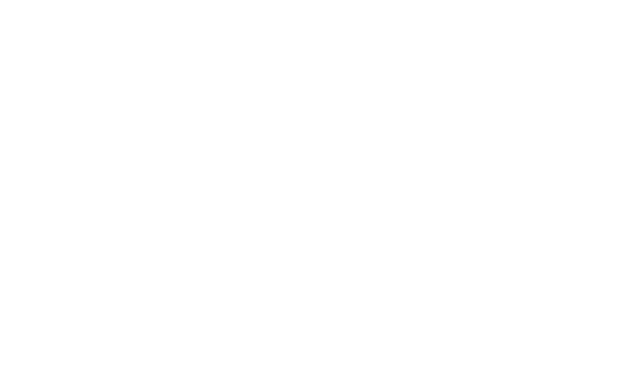
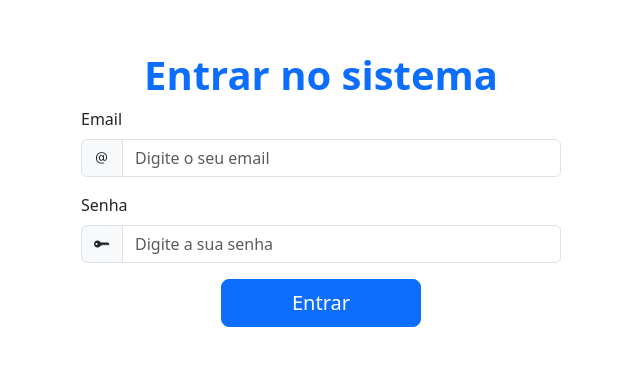
Before and after one commit to sarassaura/mudancasfront, a React (Vite) app: page /login in a window 1280 px wide. Before the commit this address had no page. Shown: the part 203-568 px from the top of the page, without its empty margins (319-959 px from the left). Built offline with nearby package versions, Linux system fonts and the light colour scheme; no server answers.

Commit message:
authorization

```diff
--- a/src/App.tsx
+++ b/src/App.tsx
@@ -14,13 +14,18 @@ import Teams from './pages/Teams';
 import Requests from './pages/Requests';
 import FreelancerHours from './pages/FreelancerHours';
 import Vehicles from './pages/Vehicles';
+import Login from './pages/Login';
+import { UserProvider } from './context/user';
+import Unauthorized from './pages/Unauthorized';
+
 
 function App() {
-
   return (
-    <>
+    <UserProvider>
       <ScrollToTop />
       <Routes>
+        <Route path="/login" element={<Login />} />
+        <Route path="/" element={<Unauthorized />}>
           <Route path="/" element={<Layout />}>
             <Route index element={<Home />} />
             <Route path="/cadastrar" element={<Register />} />
@@ -34,8 +39,9 @@ function App() {
             <Route path="/horas" element={<FreelancerHours />} />
             <Route path="/veiculos" element={<Vehicles />} />
           </Route>
+        </Route>
       </Routes>
-    </>
+    </UserProvider>
   )
 }
 
--- /dev/null
+++ b/src/context/user.tsx
@@ -0,0 +1,31 @@
+import React, { useState, type ReactNode } from "react";
+
+interface User {
+    "_id": string,
+    "email": string,
+    "equipe"?: {
+        "_id": string,
+        "nome": string,
+    }
+    "nome": string,
+    "senha": string,
+}
+
+const UserContext = React.createContext<{
+  user: User | null;
+  setUser: React.Dispatch<React.SetStateAction<User | null>>;
+} | undefined>(undefined);
+
+export const UserProvider = ({ children }: { children: ReactNode}) => {
+  const [user, setUser] = useState<User | null>(null);
+
+  const value = { user, setUser };
+
+  return (
+    <UserContext.Provider value={value}>
+      {children}
+    </UserContext.Provider>
+  );
+};
+
+export default UserContext;
--- a/src/pages/DeliveryRequests/index.tsx
+++ b/src/pages/DeliveryRequests/index.tsx
@@ -35,7 +35,7 @@ function DeliveryRequests(): JSX.Element {
   }, []);
 
   return (
-    <div className="mx-auto d-flex flex-column">
+    <div className="mx-auto d-flex flex-column container-fluid">
       <div className="d-flex justify-content-between p-4 mb-3">
         <button
           onClick={() => navigate('/')}
--- a/src/pages/Layout/index.tsx
+++ b/src/pages/Layout/index.tsx
@@ -1,10 +1,15 @@
-import type { JSX } from "react";
+import { useContext, type JSX } from "react";
 import { Container, Dropdown, Nav, Navbar } from "react-bootstrap";
 import { Outlet } from "react-router-dom";
 import { Link } from 'react-router-dom';
 import Logo from '../../assets/Logo.svg';
+import UserContext from "../../context/user";
 
 function Layout(): JSX.Element {
+  const { setUser } = useContext(UserContext)!;
+  const signOut = () => {
+    setUser(null);
+  }
   return (
     <>
         <Navbar bg="light" data-bs-theme="dark">
@@ -30,7 +35,7 @@ function Layout(): JSX.Element {
                         </Dropdown.Toggle>
 
                         <Dropdown.Menu>
-                            <Dropdown.Item>Sair</Dropdown.Item>
+                            <Dropdown.Item onClick={signOut}>Sair</Dropdown.Item>
                         </Dropdown.Menu>
                     </Dropdown>
                 </Nav>
--- /dev/null
+++ b/src/pages/Login/index.tsx
@@ -0,0 +1,127 @@
+import { useContext, useEffect, useState, type JSX } from "react";
+import { Button, Form, InputGroup } from "react-bootstrap";
+import { useNavigate } from "react-router-dom";
+import UserContext from "../../context/user";
+
+export interface Admin {
+    "_id": string,
+    "email": string,
+    "nome": string,
+    "senha": string,
+}
+
+export interface Funcionario {
+    "_id": string,
+    "email": string,
+    "equipe": {
+        "_id": string,
+        "nome": string,
+    }
+    "nome": string,
+    "senha": string,
+}
+
+function Login(): JSX.Element {
+  const { user, setUser } = useContext(UserContext)!;
+  const navigate = useNavigate();
+  const [admins, setAdmins] = useState<Admin[]>([]);
+  const [funcionarios, setFuncionarios] = useState<Funcionario[]>([]);
+  const [email, setEmail] = useState<string>('');
+  const [senha, setSenha] = useState<string>('');
+
+  useEffect(() => {
+    fetch("http://localhost:5000/api/admins")
+        .then(response => response.json())
+        .then(data => setAdmins(data));
+    fetch("http://localhost:5000/api/funcionarios")
+    .then(response => response.json())
+    .then(data => setFuncionarios(data));
+
+    if (user) {
+      navigate("/");
+    }
+  }, []);
+
+  const validarUsuario = () => {
+    console.log(admins)
+    const admin = admins.filter((admin) => admin.email == email && admin.senha == senha);
+    const funcionario = funcionarios.filter(
+        (funcionario) => funcionario.email == email && funcionario.senha == senha
+    );
+
+    if (admin.length == 0 && funcionario.length == 0) {
+        console.log('Login Failed');
+        setEmail('');
+        setSenha('');
+    } else if (admin.length) {
+      setUser({
+        _id: admin[0]._id,
+        email: admin[0].email,
+        nome: admin[0].nome,
+        senha: admin[0].senha
+      });
+      navigate("/");
+    } else if (funcionario.length) {
+        setUser({
+        _id: funcionario[0]._id,
+        email: funcionario[0].email,
+        equipe: {
+          _id: funcionario[0].equipe._id,
+          nome: funcionario[0].equipe.nome
+        },
+        nome: funcionario[0].nome,
+        senha: funcionario[0].senha
+      });
+      navigate("/");
+    }
+  };
+
+  return (
+    <div className="m-auto d-flex flex-column container">
+        <h1 className="h1 fw-bold text-primary text-center">Entrar no sistema</h1>
+        <Form style={{ width: "480px", margin: "auto" }}>
+          <Form.Group className="mb-3" controlId="formGridAddress1" >
+            <Form.Label>Email</Form.Label>
+            <InputGroup>
+              <InputGroup.Text>
+                <i className="bi bi-at"></i>
+              </InputGroup.Text>
+              <Form.Control
+                placeholder="Digite o seu email"
+                value={email}
+                onChange={(e) => setEmail(e.target.value)}
+              />
+            </InputGroup>
+          </Form.Group>
+
+          <Form.Group className="mb-3" controlId="formGridAddress1" >
+            <Form.Label>Senha</Form.Label>
+            <InputGroup>
+              <InputGroup.Text>
+                <i className="bi bi-key-fill"></i>
+              </InputGroup.Text>
+              <Form.Control
+                placeholder="Digite a sua senha"
+                value={senha}
+                onChange={(e) => setSenha(e.target.value)}
+              />
+            </InputGroup>
+          </Form.Group>
+
+          <div className="row mb-3 d-flex flex-col">
+            <Button
+              variant="primary"
+              className="col-6 mx-auto"
+              size="lg"
+              style={{ width: '200px' }}
+              onClick={validarUsuario}
+            >
+              Entrar
+            </Button>
+          </div>
+        </Form>
+    </div>
+  )
+}
+
+export default Login;
--- /dev/null
+++ b/src/pages/Unauthorized/index.tsx
@@ -0,0 +1,18 @@
+import { useContext, type JSX } from "react";
+import { Outlet } from "react-router-dom";
+import UserContext from "../../context/user";
+
+function Unauthorized(): JSX.Element {
+  const { user } = useContext(UserContext)!;
+  return (
+    <>
+      {!user ? (
+        <>Não Autorizado</>
+      ) : (
+        <Outlet />
+      )}
+    </>
+  )
+}
+
+export default Unauthorized;
```
Lines whose indentation alone changed are shown as unchanged.
